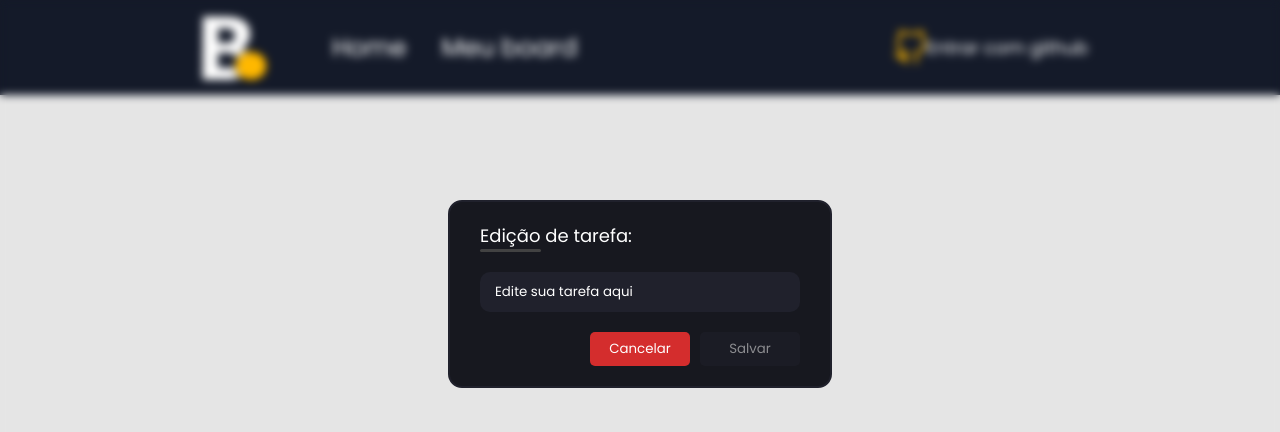
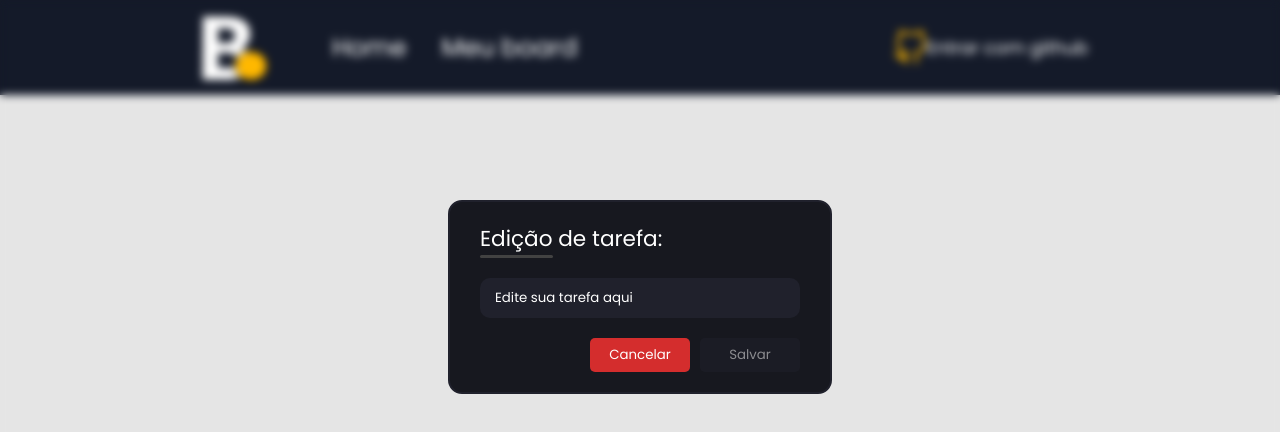
Before and after one commit to Himefe/projeto-board, a Next.js app: page /Components/Modal in a window 1280 px wide. Shown: the top 432 px of the page. Built offline with nearby package versions, Linux system fonts and the light colour scheme; no server answers.

Commit message:
Espaço entre o nome e a foto (header)

```diff
--- a/pages/Components/Header/index.tsx
+++ b/pages/Components/Header/index.tsx
@@ -104,7 +104,9 @@ const Header = () => {
                           src={session.user.image as string}
                           style={{ borderRadius: 50 }}
                         />
-                        <span>{session.user.name}</span>
+                        <span style={{ marginLeft: 10 }}>
+                          {session.user.name}
+                        </span>
                         <Image
                           width={25}
                           height={25}
--- a/pages/Components/Modal/styles.module.css
+++ b/pages/Components/Modal/styles.module.css
@@ -30,6 +30,7 @@
 
 .modal_title span {
   display: inline-block;
+  font-size: 1.35rem;
 }
 
 .modal_title span::after {
```
